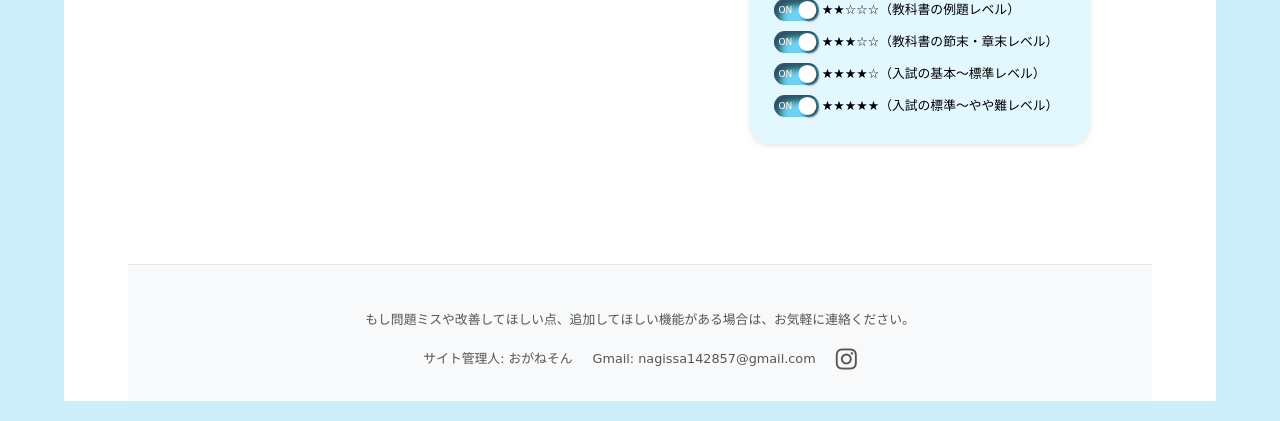
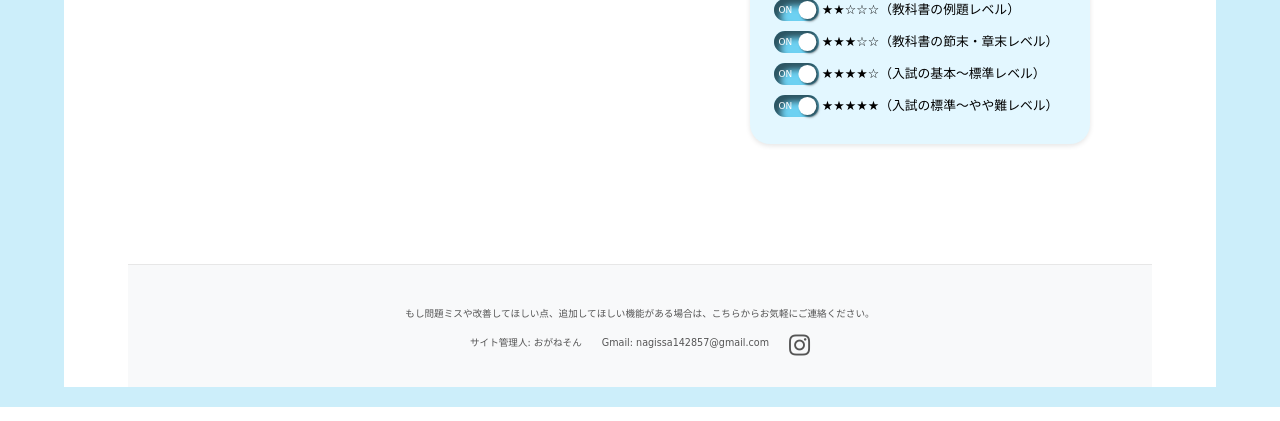
Before and after one commit to oganes-son/randomly, a Flask app: page /home in a window 1280 px wide. Shown: the part 954-1375 px from the top of the page. Run offline with Flask 3, Linux system fonts and the light colour scheme; the visitor is signed in with stand-in values (Sample User, id 1); some web fonts are replaced.

Commit message:
Update 7/4

```diff
--- a/static/styles.css
+++ b/static/styles.css
@@ -777,7 +777,7 @@ aside {
 /* ====== フッターのスタイル ====== */
 .site-footer-contact {
     font-family: 'Yomogi', cursive;
-    font-size: 0.8rem;
+    font-size: 0.6rem;
     color: #555;
     text-align: center;
     padding: 30px 20px;
--- a/templates/footer.html
+++ b/templates/footer.html
@@ -2,7 +2,7 @@
 <footer class="site-footer-contact">
     <div class="footer-content">
         <p>
-            もし問題ミスや改善してほしい点、追加してほしい機能がある場合は、お気軽に連絡ください。
+            もし問題ミスや改善してほしい点、追加してほしい機能がある場合は、こちらからお気軽にご連絡ください。
         </p>
         <div class="contact-info">
             <span>サイト管理人: おがねそん</span>
```
